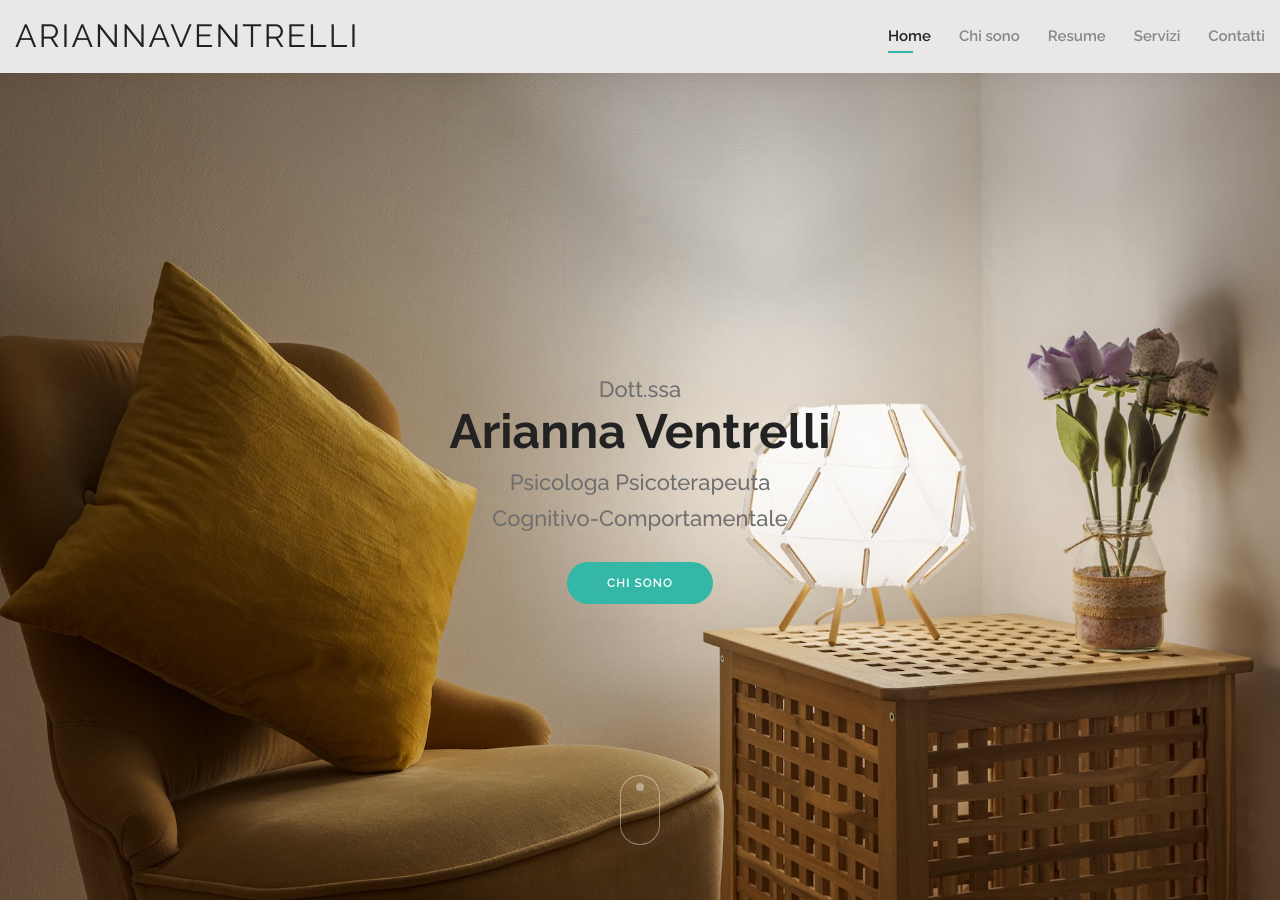
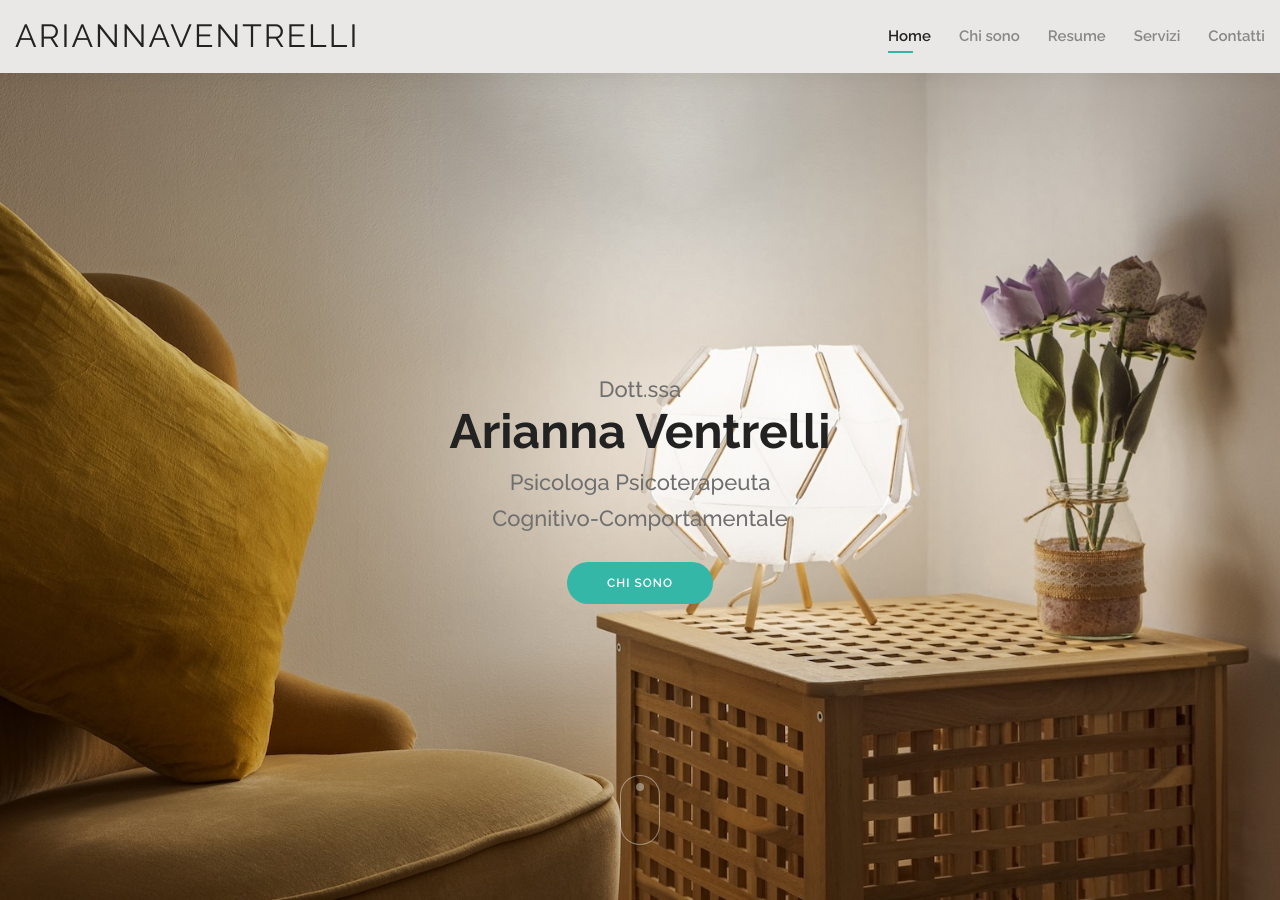
Before and after one commit to venari-psycho/venari-psycho.github.io, a Jekyll site: the page built from index.html, in a window 1280 px wide and 900 px high. Built offline with Jekyll 4.4.1, drawn with Linux system fonts in a browser that asks for light colours.

Commit message:
Update hero image size

```diff
--- a/assets/css/style.css
+++ b/assets/css/style.css
@@ -461,7 +461,7 @@ h1, h2, h3, h4, h5, h6 {
 #hero {
   width: 100%;
   height: 100vh;
-  background: url("../img/hero-bg-7-xs.jpg") top right;
+  background: url("../img/hero-bg-7-hd.jpg") top right;
   background-size: cover;
 }
 
```
Also changed, not shown: assets/img/hero-bg-7-hd.jpg (added).
